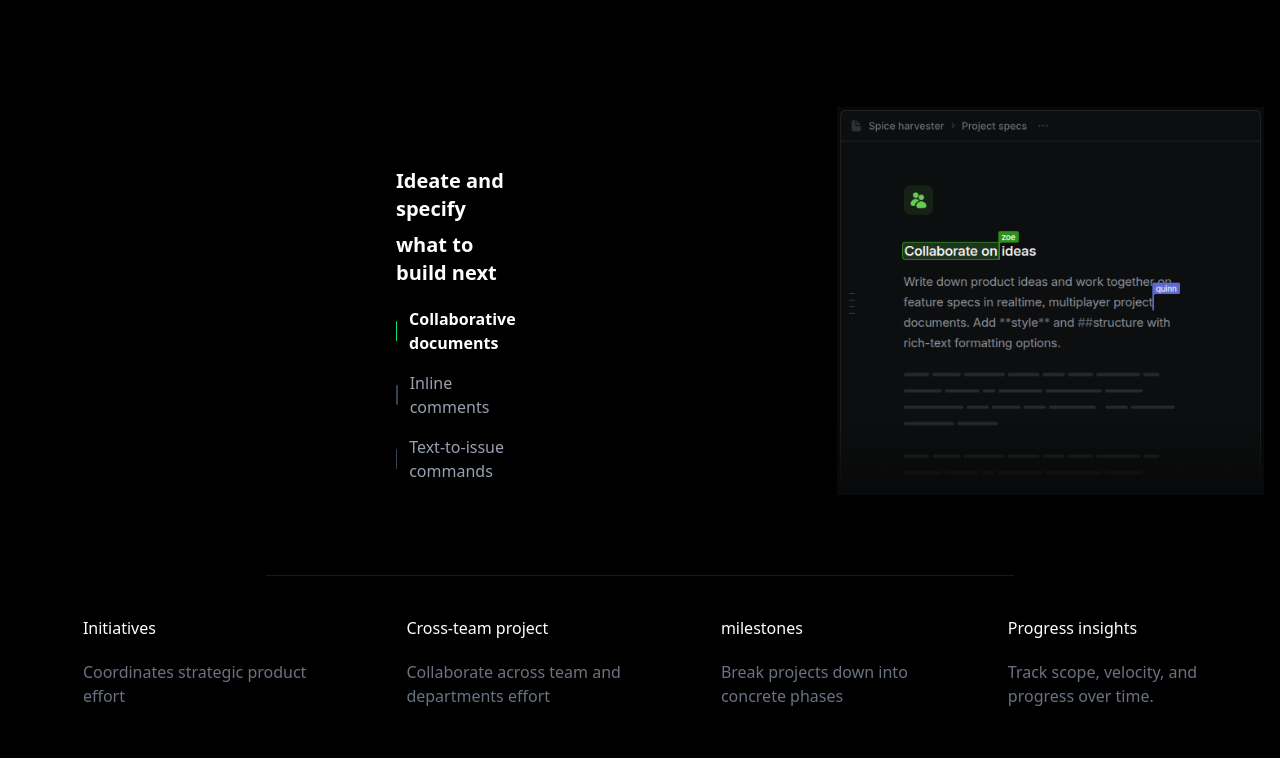
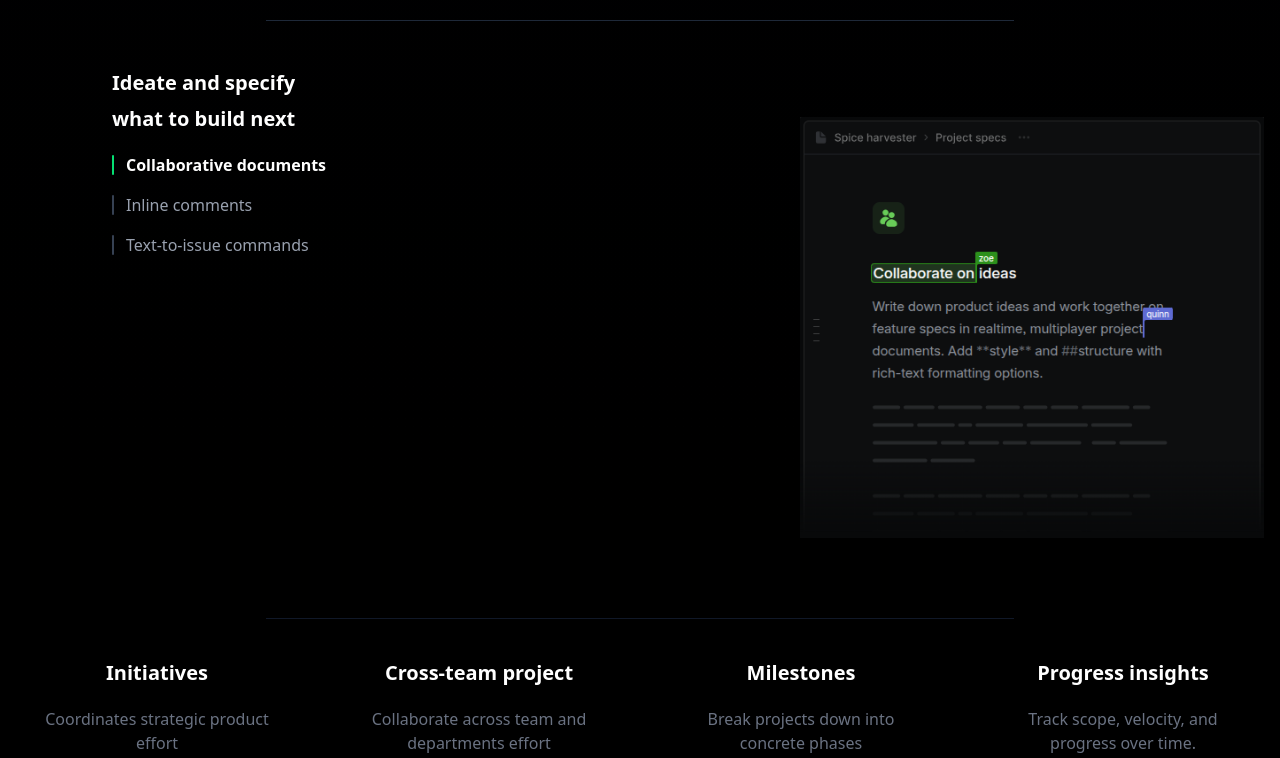
Before and after one commit to KrishK060/Linear-landing-page, a website: page src/index.html in a window 1280 px wide. Shown: the part 3996-4754 px from the top of the page. Drawn offline with Linux system fonts and the light colour scheme.

Commit message:
modified the css

```diff
--- a/src/index.html
+++ b/src/index.html
@@ -469,20 +469,22 @@
             <div class="w-px bg-gray-800 mx-12 hidden md:block"></div>
             <div class="w-full lg:w-1/2 p-4 sm:p-8 lg:p-12 flex flex-col justify-center items-center lg:items-start">
                 <h2 class="text-xl font-bold mb-6">Project updates</h2>
-                <p class="text-gray-400 text-lg mb-8">Communicate progress and project health <br> with built-in project
-                    updates.</p>
+                <p class="text-gray-400 text-lg mb-8 flex flex-col items-center justify-center min-h-[60px] sm:min-h-[70px] md:min-h-[80px] lg:min-h-[90px]">
+                  Communicate progress and project health
+                  <span>with built-in project updates.</span>
+                </p>
                 <img class="size-100 mt-5" src="./images/image4.png">
             </div>
 
             <div class="w-px bg-gray-800 ml-12 hidden md:block"></div>
         </div>
         <hr class="border-t border-gray-800 mt-5 w-[60%] mx-auto" />
-        <div class="text-white flex justify-self gap-80">
-            <div>
-                <p class="text-xl font-bold mb-2 ml-95 mt-45">Ideate and specify</p>
-                <p class=" text-xl font-bold ml-95">what to build next</p>
+        <div class="text-white flex flex-col md:flex-row gap-10 md:gap-20 lg:gap-40 xl:gap-80 items-center md:items-start">
+            <div class="w-full md:w-1/2">
+                <p class="text-xl font-bold mb-2 ml-0 md:ml-24 mt-10 md:mt-12">Ideate and specify</p>
+                <p class="text-xl font-bold ml-0 md:ml-24">what to build next</p>
 
-                <div class="mt-5 ml-95 space-y-4">
+                <div class="mt-5 ml-0 md:ml-24 space-y-4">
                     <div class="flex items-center gap-3">
                         <span class="h-5 w-0.5 bg-green-400 rounded"></span>
                         <h3 class="text-white font-semibold">Collaborative documents</h3>
@@ -498,30 +500,47 @@
                     </div>
                 </div>
             </div>
-            <div>
-                <img class=" mt-30" src="./images/image5.png">
-
+            <div class="w-full md:w-1/2 flex justify-center md:justify-start mt-8 md:mt-0">
+                <img
+                    class="w-full max-w-xs sm:max-w-sm md:max-w-md lg:max-w-lg xl:max-w-xl 2xl:max-w-2xl h-auto mt-0 md:mt-24"
+                    src="./images/image5.png"
+                    alt="Ideate and specify what to build next"
+                >
             </div>
         </div>
         <hr class="border-t border-gray-900 mt-20 w-[60%] mx-auto" />
-        <div class="text-white flex justify-center-safe mt-10 gap-25">
+        <div class="text-white grid grid-cols-2 md:grid-cols-4 gap-10 mt-10 text-center">
+
             <div>
-                <h1 class="mb-5">Initiatives</h1>
-                <p class="text-gray-500">Coordinates strategic product <br>effort</p>
+              <h1 class="mb-3 sm:mb-5 text-lg sm:text-xl font-semibold">Initiatives</h1>
+              <p class="text-gray-500 text-sm sm:text-base">
+                Coordinates strategic product <br>effort
+              </p>
             </div>
+
             <div>
-                <h1 class="mb-5">Cross-team project</h1>
-                <p class="text-gray-500 ">Collaborate across team and <br>departments effort</p>
+              <h1 class="mb-3 sm:mb-5 text-lg sm:text-xl font-semibold">Cross-team project</h1>
+              <p class="text-gray-500 text-sm sm:text-base">
+                Collaborate across team and <br>departments effort
+              </p>
             </div>
+
             <div>
-                <h1 class="mb-5">milestones</h1>
-                <p class="text-gray-500">Break projects down into<br>concrete phases</p>
+              <h1 class="mb-3 sm:mb-5 text-lg sm:text-xl font-semibold">Milestones</h1>
+              <p class="text-gray-500 text-sm sm:text-base">
+                Break projects down into <br>concrete phases
+              </p>
             </div>
+
             <div>
-                <h1 class="mb-5">Progress insights</h1>
-                <p class="text-gray-500">Track scope, velocity, and<br>progress over time.</p>
+              <h1 class="mb-3 sm:mb-5 text-lg sm:text-xl font-semibold">Progress insights</h1>
+              <p class="text-gray-500 text-sm sm:text-base">
+                Track scope, velocity, and <br>progress over time.
+              </p>
             </div>
-        </div>
+
+          </div>
+
     </section>
     <section class="bg-gradient-to-b  from-gray-950  to-black p-4 mt-50 mb-50">
 
```
Also changed, not shown: src/output.css.
